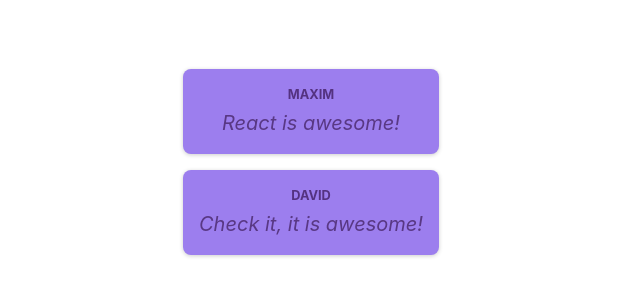
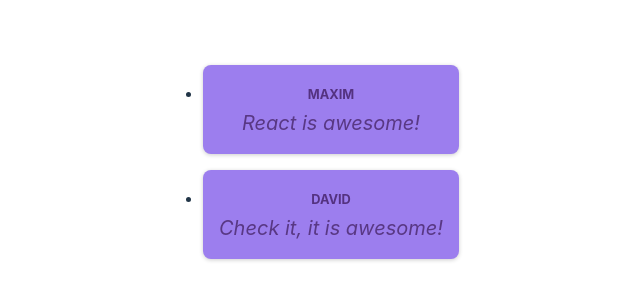
Before and after one commit to GenaPlem/react_crash_course, a React (Vite) app: page / in a window 1280 px wide. Shown: the part 238-538 px from the top of the page, without its empty margins (329-969 px from the left). Built offline with nearby package versions, Linux system fonts and the light colour scheme.

Commit message:
Add PostsList component

```diff
--- a/src/App.jsx
+++ b/src/App.jsx
@@ -1,12 +1,11 @@
 import './App.css'
-import Post from './components/Post';
+import PostsList from './components/PostsList';
 
 function App() {
 
   return (
     <main>
-      <Post author='Maxim' body='React is awesome!'/>
-      <Post author='David' body='Check it, it is awesome!'/>
+      <PostsList />
     </main>
   )
 }
--- a/src/components/Post.jsx
+++ b/src/components/Post.jsx
@@ -2,10 +2,10 @@
 
 const Post = (props) => {
     return(
-        <div className={styles.post}>
+        <li className={styles.post}>
             <p className={styles.author}>{props.author}</p>
             <p className={styles.text}>{props.body}</p>
-        </div>
+        </li>
     )
 }
 
--- /dev/null
+++ b/src/components/PostsList.jsx
@@ -0,0 +1,12 @@
+import Post from "./Post";
+
+const PostsList = () => {
+    return (
+        <ul>
+            <Post author='Maxim' body='React is awesome!'/>
+            <Post author='David' body='Check it, it is awesome!'/>
+        </ul>
+    )
+}
+
+export default PostsList;
```
